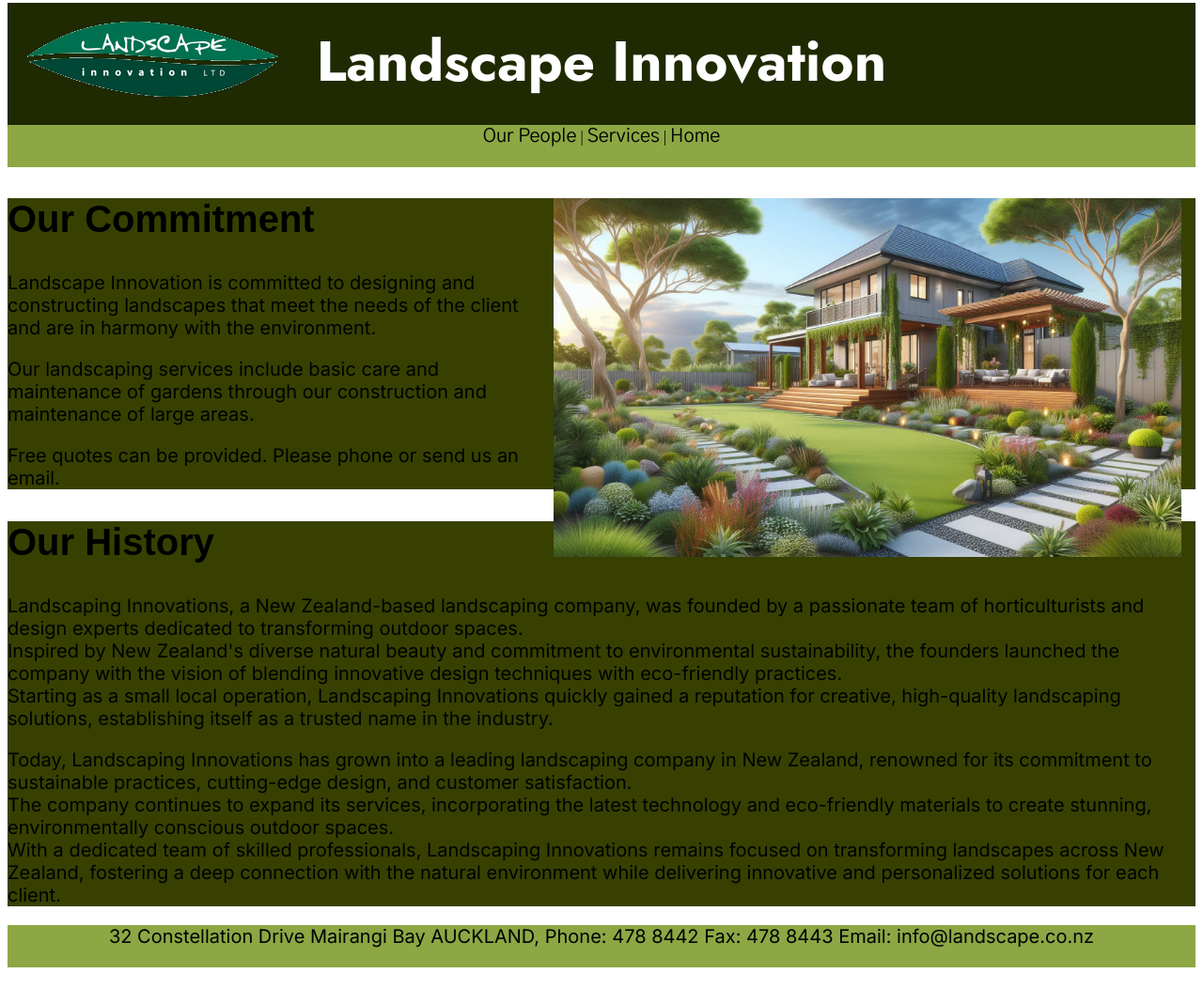
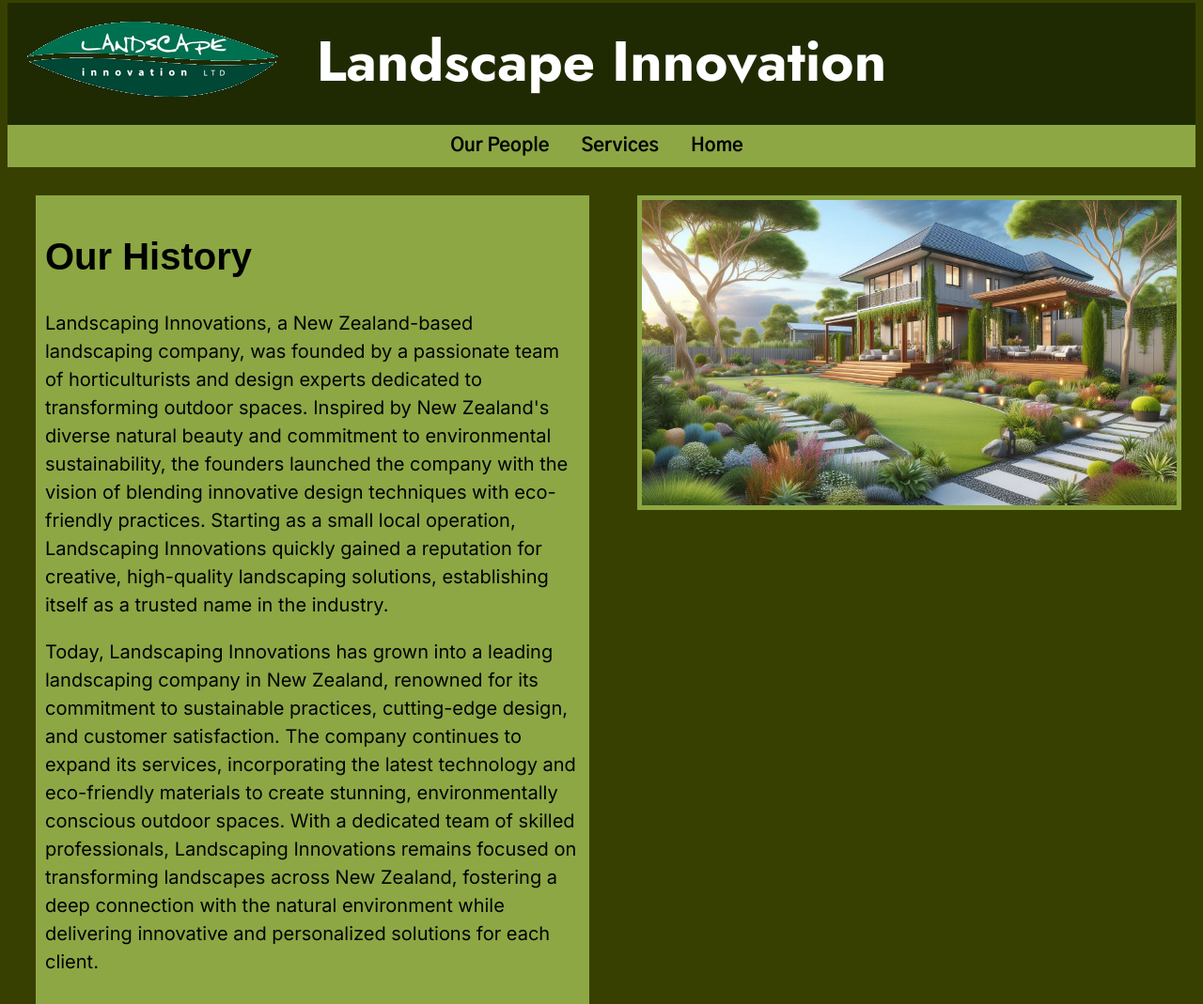
Before and after one commit to TheBro28/Practise-Website-Assessment, a plain HTML site: page index.html in a window 1280 px wide. Shown: the part 5-1074 px from the top of the page at 94% size. Before the commit the page ends 1043 px from the top, so only its background shows below. Drawn offline with Linux system fonts and the light colour scheme; a web font is replaced by a local one.

Commit message:
Fixed some problems with the nav and with the "our commitment" text

```diff
--- a/index.html
+++ b/index.html
@@ -21,7 +21,7 @@
 
     <nav>
         <!--This is the navigation bar, it will appear at the top of the screen below the header and contains links to different pages-->
-        <a href="our-people.html">Our People</a> | <a href="services.html">Services</a> | <a href="index.html">Home</a>
+        <strong><a href="our-people.html">   Our People   </a>    <a href="services.html">   Services   </a>    <a href="index.html">   Home   </a></strong>
     </nav>
 
 
@@ -29,14 +29,6 @@
     <aside>
         <!--This image will appear on the right hand side of the screen and also will have the "our commitment" bit under it-->
         <img src="Images/house.jpeg" alt="Image of Landscape Innovations latest outdoor design" class="side-image">
-
-        <h2>Our Commitment</h2>
-
-        <p>Landscape Innovation is committed to designing and constructing landscapes that meet the needs of the client and are in harmony with the environment.</p>
-
-        <p>Our landscaping services include basic care and maintenance of gardens through our construction and maintenance of large areas.</p>
-
-        <p>Free quotes can be provided. Please phone or send us an email.</p>
     </aside>
 
 
@@ -45,14 +37,26 @@
         <!--This is the main content of the page, it will appear on the left side of the screen-->
         <h2>Our History</h2>
 
-        <p>Landscaping Innovations, a New Zealand-based landscaping company, was founded by a passionate team of horticulturists and design experts dedicated to transforming outdoor spaces.<br>
-            Inspired by New Zealand's diverse natural beauty and commitment to environmental sustainability, the founders launched the company with the vision of blending innovative design techniques with eco-friendly practices.<br>
+        <p>Landscaping Innovations, a New Zealand-based landscaping company, was founded by a passionate team of horticulturists and design experts dedicated to transforming outdoor spaces.
+            Inspired by New Zealand's diverse natural beauty and commitment to environmental sustainability, the founders launched the company with the vision of blending innovative design techniques with eco-friendly practices.
             Starting as a small local operation, Landscaping Innovations quickly gained a reputation for creative, high-quality landscaping solutions, establishing itself as a trusted name in the industry.
 
-        <p>Today, Landscaping Innovations has grown into a leading landscaping company in New Zealand, renowned for its commitment to sustainable practices, cutting-edge design, and customer satisfaction.<br>
-            The company continues to expand its services, incorporating the latest technology and eco-friendly materials to create stunning, environmentally conscious outdoor spaces.<br>
+        <p>Today, Landscaping Innovations has grown into a leading landscaping company in New Zealand, renowned for its commitment to sustainable practices, cutting-edge design, and customer satisfaction.
+            The company continues to expand its services, incorporating the latest technology and eco-friendly materials to create stunning, environmentally conscious outdoor spaces.
             With a dedicated team of skilled professionals, Landscaping Innovations remains focused on transforming landscapes across New Zealand, fostering a deep connection with the natural environment while delivering innovative and personalized solutions for each client.</p>
     </main>
+
+
+
+    <div class="commitment">
+        <h2>Our Commitment</h2>
+
+        <p>Landscape Innovation is committed to designing and constructing landscapes that meet the needs of the client and are in harmony with the environment.</p>
+
+        <p>Our landscaping services include basic care and maintenance of gardens through our construction and maintenance of large areas.</p>
+
+        <p>Free quotes can be provided. Please phone or send us an email.</p>
+    </div>
 
 
 
--- a/styles.css
+++ b/styles.css
@@ -3,6 +3,12 @@
 header {
     height: 130px;
     background-color: #1F2A02;
+}
+
+
+body {
+background-color: #384001;
+
 }
 
 
@@ -14,15 +20,20 @@ nav {
 
 
 main {
-    width: 100%;
-    background-color: #384001;
+    width: 45%;
+    background-color: #8DA744;
+    margin-left: 30px;
+    margin-top: 30px;
+    padding-right: 10px;
+    padding-left: 10px;
+    padding-bottom: 10px;
+    padding-top: 10px;
 }
 
 
 aside {
     width: 100%;
-    background-color: #384001;
-
+    background-color: #8DA744;
 }
 
 
@@ -43,9 +54,17 @@ footer {
 
 
 .side-image {
-    height: 382px;
+    height: 45%;
+    width: 45%;
     padding-right: 15px;
     float: right;
+    margin-right: 15px;
+    margin-top: 30px;
+    background-color: #8DA744;
+    padding-left: 5px;
+    padding-right: 5px;
+    padding-top: 5px;
+    padding-bottom: 5px;
 }
 
 h1 {
@@ -69,12 +88,33 @@ h2 {
 p {
     font-family: "Inter", sans-serif;
     font-size: 20px;
+    line-height: 1.5;
 }
 
-a {
+
+nav a {
     font-family: "Gothic A1", sans-serif;
     font-size: 20px;
     color: black;
     text-decoration: none;
+    margin-top: 10px;
+    display: inline-block;
+    margin-right: 20px;
+    margin-left: 20px;
+    text-align: center;
+    margin-left: 10px;
+}
+
+
+.commitment {
+    width: 45%;
+    background-color: #8DA744;
+    clear: both;
+    margin-top: 5px;
+    display: block;
+    margin-left: auto;
+    padding-right: 10px;
+    padding-left: 10px;
+    padding-bottom: 10px;
     padding-top: 10px;
 }
```
Also changed, not shown: Grids/index-grid.css (line endings or trailing spaces), Images/Desktop.png (added).
